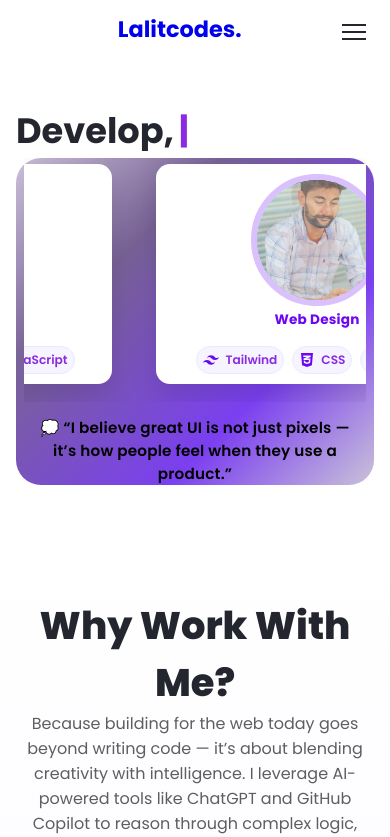
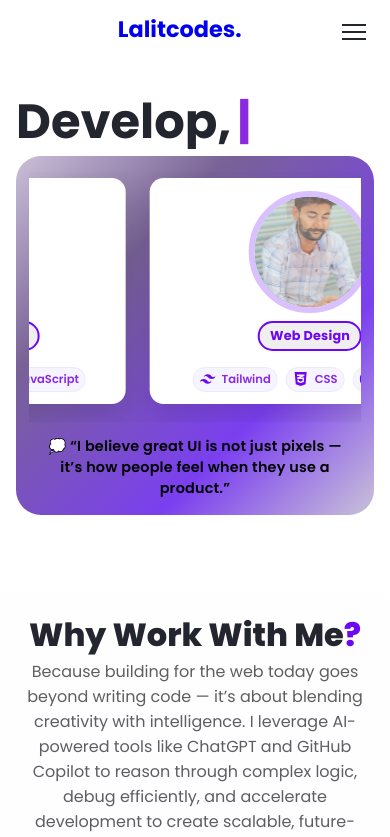
Before and after one commit to Rajputlalit/ReactJsPortfolio, a React (Vite) app: page /home in a window 390 px wide. Shown: the top 837 px of the page. Built offline with nearby package versions, Linux system fonts and the light colour scheme; the HTML template or start-up script is replaced by a standard one.

Commit message:
updated home section with media queries.

```diff
--- a/src/components/CarouselSection.css
+++ b/src/components/CarouselSection.css
@@ -183,390 +183,126 @@
   box-sizing: border-box;
 }
 
-/* Large tablet / small desktop adjustments */
+/* === FLUID RESPONSIVE SWIPER & CARDS === */
+
+/* 💻 Tablets & small desktops */
 @media (max-width: 1200px) {
-  .carousel-inner { max-width: 980px; width: 94vw; margin: 0 auto; }
-  .card { padding: 16px 14px 12px; max-width: 100%; }
-  .img-frame { width: 200px; height: 200px; }
+  .carousel-inner {
+    width: 90vw;
+    max-width: 1000px;
+    padding: 1.8rem;
+  }
+  .img-frame { width: 190px; height: 190px; }
 }
 
-/* Medium screens: allow 2-up layouts if your slider/config allows it */
+/* 📱 Medium tablets / large phones (2 cards per view) */
 @media (max-width: 980px) {
-  /* container uses a sensible max-width while remaining fluid */
-  .carousel-inner { max-width: 760px; width: 96vw; margin: 0 auto; }
-
-  /* slides are flexible and centered; let the swiper control exact slide sizing */
+  .carousel-inner {
+    width: 94vw;
+    padding: 1.5rem;
+  }
   .swiper-slide {
     display: flex;
     justify-content: center;
-    align-items: flex-start;
-    padding: 0 8px;
-    box-sizing: border-box;
-    width: auto; /* don't force a fixed width here */
+    align-items: center;
   }
+  .card {
+    max-width: 320px;
+    width: 100%;
+    padding: 1rem;
+  }
+  .img-frame {
+    width: 160px;
+    height: 160px;
+  }
+  .label {
+    font-size: 0.95rem;
+  }
+  .global-quote {
+    font-size: 1rem;
+  }
+}
 
-  /* cards adapt to available slide space but never overflow */
+/* 📲 Mobile (1 card per view) */
+@media (max-width: 680px) {
+  .carousel-inner {
+    width: 100%;
+    padding: 1rem 0.8rem;
+  }
+  .swiper-slide {
+    width: 100% !important;
+    display: flex;
+    justify-content: center;
+  }
   .card {
     width: 100%;
     max-width: 360px;
+    padding: 1rem;
     margin: 0 auto;
-    box-sizing: border-box;
-    /* padding: 5rem; */
   }
-
-  .img-frame { width: 180px; height: 180px; }
-}
-
-/* Small screens: force one card per view and scale visuals down */
-@media (max-width: 680px) {
-  .carousel-inner { width: 100%; max-width: 100%; padding: 0 12px; margin: 0 auto; }
-  .swiper { padding: 6px 0 18px; }
-
-  /* Guarantee true full-width slides so one card fills viewport */
-  .swiper-slide {
-    width: 100% !important;
-    max-width: 100% !important;
-    display: flex;
-    justify-content: center;
-    padding: 0 10px;
-    box-sizing: border-box;
+  .img-frame {
+    width: 140px;
+    height: 140px;
   }
-
-  /* card occupies the slide but retains inner padding and radius */
-  .card {
-    width: 100%;
-    max-width: 720px;
-    box-sizing: border-box;
-    padding: 14px 12px;
-    border-radius: 16px;
-    margin: 0;
+  .label {
+    font-size: 0.9rem;
+    padding: 4px 10px;
   }
-
-  .img-frame { width: 160px; height: 160px; margin: 8px auto 12px; }
-  .label { font-size: .9rem; padding: 5px 10px; }
-  .badge { font-size: .82rem; padding: 5px 8px; }
-  .global-quote { font-size: .95rem; padding: 0 8px; }
-}
-
-/* Extra-small phones: compact everything for narrow viewports */
-@media (max-width: 420px) {
-  .carousel-inner { padding: 0 8px; }
-  .img-frame { width: 120px; height: 120px; margin: 6px auto 10px; }
-  .card { padding: 10px 8px; border-radius: 14px; width: 100%; max-width: 100%; }
-  .overlay-quote { font-size: .9rem; padding: 8px; }
-  .label { padding: 4px 8px; font-size: .85rem; }
-  .badge { padding: 4px 6px; font-size: .76rem; }
-
-  /* ensure images/layers inside frames scale correctly */
-  .img-frame img,
-  .layer {
-    width: 100%;
-    height: 100%;
-    object-fit: cover;
-    display: block;
+  .badge {
+    font-size: 0.8rem;
+  }
+  .global-quote {
+    font-size: 0.95rem;
+    padding: 0 1rem;
   }
 }
 
-/* Expanded overlay (full-screen / full-parent) */
-.expanded-panel {
-  position: fixed;
-  inset: 0;
-  /* background:#6E06F2; */
-  /* padding: 5rem; */
-  z-index: 1200;
-  display: flex;
-  align-items: center;
-  justify-content: center;
-  padding: 40px 24px;
-  transition: opacity .25s ease, transform .3s ease;
-  border-radius: 50px;
-  border: 1px solid black;
+/* 📞 Extra small phones */
+@media (max-width: 420px) {
+  .card {
+    padding: 0.8rem;
+    border-radius: 14px;
+  }
+  .img-frame {
+    width: 110px;
+    height: 110px;
+  }
+  .label {
+    font-size: 0.8rem;
+  }
+  .badge {
+    font-size: 0.72rem;
+    padding: 3px 6px;
+  }
+  .global-quote {
+    font-size: 0.9rem;
+  }
 }
 
-.expanded-inner {
-  width: 100%;
-  height: 100%;
-  /* width: min(1100px, 96vw); */
-  /* height: min(840px, 90vh); */
-  background: rgba(248, 248, 250, 0.938);
-  border-radius: 22px;
-  box-shadow: 0 20px 60px rgba(12,18,60,0.18);
-  /* display: flex; */
-  /* justify-content: center; */
-  /* align-items: center; */
-  /* justify-content: space-between; */
-  /* border-radius: 20px; */
-  /* gap: 15%; */
-  /* display: grid;
-  grid-template-columns: 1fr 520px;
-  gap: 28px; */
-  /* padding: 5px; */
-  position: relative;
-  /* align-items: center; */
-  overflow: auto;
-  overflow-x: hidden;
-}
-
-.close-btn {
-  position: absolute;
-  right: 18px;
-  top: 12px;
-  background: transparent;
-  border: none;
-  font-size: 28px;
-  line-height: 1;
-  color: #333;
-  cursor: pointer;
-}
-
-.expanded-title {
-  margin: 0 0 20px 0;
-  font-size: 5rem;
-  color: #1b1b1b;
-  line-height: 10vh;
-}
-
-.expanded-tech { display: flex; gap: 10px; flex-wrap: wrap; margin-bottom: 12px; }
-.expanded-quote { color: #4b4b4b; font-weight: 600; margin-bottom: 18px; }
-.expanded-copy { color: #333; font-size: 1rem; max-width: 560px; }
-
-.expanded-inner .left {
-  width:100%;
-  /* height: 100%;  */
-  /* background-color: aqua; */
-  padding: 2rem;
-  display: flex;
-  flex-direction: column;
-  justify-content: center;
-}
-.expanded-inner .right {
-  width: 100%;
-  /* height: 100%; */
-  border-radius: 25px;
-  padding: 5rem;
-  /* background-color: aqua; */
-  display: flex;
-  flex-direction: column;
-  gap: 19px;
-  /* overflow: scroll; */
-  overflow-x: hidden;
-
-}
-.expanded-inner .right h3 {
-  margin: 0 0 8px 0;
-}
-
-.screens-list {
-  width: 100%;
-  /* height: 100vh; */
-  /* background-color: #333; */
-  border-radius: 25px;
-  padding: 2rem;
-  display: flex;
-  justify-content: center;
-  /* align-items: start; */
-  /* flex-direction:column; */
-  /* display: grid; */
-  /* background-color: #6E06F2; */
-  /* grid-template-columns: repeat(1, 1fr); */
-  /* gap: 10px; */
-  /* overflow: scroll; */
-  /* overflow-x: hidden; */
-
-}
-
-/* ----- Milky Bubble Expand Panel Animation ----- */
-.expanded-overlay {
-  position: fixed;
-/* background-color: aqua; */
-
-  /* padding: 2rem; */
-  z-index: 1200;
-  /* border: 1px solid black; */
-  box-shadow: 0 20px 60px rgba(12,18,60,0.18);
-  transition:
-    left 420ms cubic-bezier(.2,.9,.2,1),
-    top 420ms cubic-bezier(.2,.9,.2,1),
-    width 420ms cubic-bezier(.2,.9,.2,1),
-    height 420ms cubic-bezier(.2,.9,.2,1),
-    border-radius 420ms cubic-bezier(.2,.9,.2,1);
-  overflow: hidden;
-  display: flex;
-  align-items: center;
-  justify-content: center;
-}
-
-.expanded-overlay.animating {
-  backdrop-filter: blur(1px) saturate(1.02);
-/* background-color: aqua; */
-
-}
-
-.expanded-panel-inner {
-  width: 96%;
-  height: 94%;
-  background: linear-gradient(180deg, rgba(255,255,255,0.98), rgba(248,248,250,0.96));
-  /* border-radius: 25px; */
-  /* border: 25px; */
-  max-width: 1200px;
-  max-height: 92vh;
-  /* padding: -2rem; */
-  opacity: 0;
-  transform: translateY(6px) scale(.995);
-  transition: opacity 360ms ease, transform 360ms ease;
-  display: flex;
-  align-items: stretch;
-  justify-content: center;
-  pointer-events: none;
-}
-
-.expanded-panel-inner.show {
-  opacity: 1;
-  transform: translateY(0) scale(1);
-  pointer-events: auto;
-}
-
-.expanded-content-columns {
-  width: 100%;
-  /* background-color: aqua; */
-  display: grid;
-  grid-template-columns:1fr 560px;
-  gap: 50px;
-  padding: 2rem;
-  box-shadow: 2px 10px 20px;
-  box-sizing: border-box;
-  border-radius: 25px;
-  overflow-x:hidden ;
-  /* border: 40px; */
-}
-
-.expanded-overlay .close-btn {
-  position: absolute;
-  right: 18px;
-  top: 14px;
-  background: transparent;
-  border: none;
-  font-size: 28px;
-  color: #333;
-  cursor: pointer;
-}
-
-.screens-list {
-  width: 100%;
-  max-height: calc(120vh);
-  overflow-y: auto;
-  padding-right: 1rem;
-  /* padding-right: px; */
-  display: flex;
-  /* justify-content: center; */
-  /* align-items: center; */
-  box-shadow: 2px 10px 20px #6E06F2;
-  /* background-color: aqua; */
-  /* flex-direction: column-reverse; */
-  /* border-radius: 25px; */
-  /* height: 100vh; */
-}
-
-.screenshot {
-  margin-bottom: 18px;
-}
-
-.screenshot img {
-  width: 100%;
-  overflow: hidden;
-  object-position: center;
-  object-fit: cover;
-  /* margin-bottom: 19px; */
-  /* filter: grayscale(); */
-  border-radius: 12px;
-}
-.screenshot img:hover{
-transition: 0.5s ease-out;
-  box-shadow: 2px 10px 20px;
-  /* transla; */
-}
-/* --- Video Styling --- */
-.video-wrapper {
-  width: 100%;
-  /* margin-top: 1.5rem; */
-  border-radius: 30px;
-  overflow: hidden;
-  margin-right: 2.5rem;
-  box-shadow: 2px 5px 20px #6c06f2f1;
-
-  /* box-shadow: 0px 4px 18px rgba(0, 0, 0, 0.15); */
-  /* border-radius: 25px; */
-}
-
-.service-video {
-  width: 100%;
-  padding: 2rem;
-  height: auto;
-  display: block;
-  border-radius: 32px;
-  object-fit: cover;
-  background-color: black;
-
-}
-
-
-
-
-
-/* .panel-controls {
-  margin-top: 18px;
-  display: flex;
-  justify-content: flex-end;
-} */
-
-/* .to-top-btn {
-  background: #6E06F2;
-  color: #fff;
-  border: none;
-  padding: 8px 12px;
-  border-radius: 8px;
-  cursor: pointer;
-  transition: background 0.2s ease;
-}
-
-.to-top-btn:hover {
-  background: #4b05b9;
-} */
-
+/* === Expanded Overlay Responsive === */
 @media (max-width: 980px) {
   .expanded-content-columns {
     grid-template-columns: 1fr;
-    padding: 18px;
+    gap: 20px;
+    padding: 1.5rem;
   }
-  .expanded-overlay {
-    border-radius: 12px;
+  .expanded-panel-inner {
+    flex-direction: column;
+    height: 90vh;
+  }
+  .expanded-inner .right {
+    padding: 2rem 1rem;
+  }
+  .expanded-title {
+    font-size: clamp(2rem, 6vw, 3rem);
+    line-height: 1.2;
   }
 }
-
-
-
-
-
-
-.screens-list .screenshot{
-  /* border-radius: 20px; */
-  /* width: 500px; */
-  /* height: 500px; */
-  /* overflow: scroll; */
-  /* overflow-x: hidden; */
-  /* object-fit: cover; */
-  /* object-position: center; */
-  padding: 1rem;
+@media (max-width: 480px) {
+  .expanded-copy {
+    font-size: 0.9rem;
+  }
+  .expanded-tech .badge {
+    font-size: 0.8rem;
+  }
 }
-.thumb { background: #f6f6f8; border-radius: 8px; height: 120px; display: flex; align-items: center; justify-content: center; overflow: hidden; }
-.thumb img { width: 100%; height: 100%; object-fit: cover; display: block; }
-.thumb .empty { color: #9a9a9a; padding: 8px; }
-
-/* make title button visually same as label but keyboard-focusable */
-.title-btn { cursor: pointer; background: transparent; border: none; padding: 0; }
-.title-btn.label { display: inline-block; }
-
-@media (max-width: 980px) {
-  .expanded-inner { grid-template-columns: 1fr; height: 86vh; width: 94vw; padding: 20px; }
-  .expanded-inner .right { order: 2; }
-}
--- a/src/components/CarouselSection.jsx
+++ b/src/components/CarouselSection.jsx
@@ -285,6 +285,7 @@ export default function CarouselSection() {
           speed={900}
           spaceBetween={24}
           slidesPerView={3}
+
           autoplay={{
             delay: 2000,
             disableOnInteraction: false,
--- a/src/components/GalaxySection.jsx
+++ b/src/components/GalaxySection.jsx
@@ -237,7 +237,10 @@ const handleFormClick = (e) => e.stopPropagation();
         </div>
 
       )}
+      <div className="quotebox">
+        <p>Got an idea? Let’s make it real.</p>
+      </div>
+    </section>
 
-    </section>
   );
 }
--- a/src/components/WhyWorkWithMe.css
+++ b/src/components/WhyWorkWithMe.css
@@ -26,11 +26,14 @@
   /* text-align: left; */
   /* align-self: flex-start; */
 }
-
+.whywork-header h2 span{
+  color: #6e06f2;
+}
 .whywork-header p {
   font-size: 1.2rem;
   color: #5e5e5e;
   max-width: 700px;
+  margin-left: 2vw;
   /* margin: 0 auto; */
 }
 
@@ -108,28 +111,31 @@
 }
 
 
-/* Responsive */
 @media (max-width: 980px) {
+  .whywork-section {
+    padding: 4rem 1.2rem;
+    text-align: center;
+  }
   .why-card {
-    width: 80%;
+    width: 85%;
+    margin: 0 auto;
   }
-
   .whywork-header h2 {
-    font-size: 2.4rem;
+    font-size: clamp(2rem, 7vw, 3rem);
   }
-
   .whywork-header p {
     font-size: 1rem;
+    margin: 0 auto;
   }
 }
 
 @media (max-width: 600px) {
+  .whywork-cards {
+    flex-direction: column;
+    align-items: center;
+  }
   .why-card {
     width: 100%;
-    padding: 1.5rem;
-  }
-
-  .whywork-section {
-    padding: 4rem 1rem;
+    padding: 1.5rem 1rem;
   }
 }
--- a/src/pages/Home.css
+++ b/src/pages/Home.css
@@ -65,3 +65,30 @@
     font-size: clamp(2.2rem, 9vw, 3.5rem);
   }
 }
+
+
+/* === FLUID RESPONSIVE TYPEWRITER === */
+@media (max-width: 1200px) {
+  .home h1 {
+    font-size: clamp(3rem, 8vw, 5rem);
+    text-align: center;
+  }
+}
+@media (max-width: 768px) {
+  .home {
+    height: auto;
+    padding: 3rem 1rem;
+  }
+  .typewriter {
+    font-size: clamp(2rem, 6vw, 3rem);
+    text-align: center;
+  }
+}
+@media (max-width: 420px) {
+  .home {
+    padding: 2rem 1rem;
+  }
+  .typewriter {
+    font-size: clamp(1.8rem, 8vw, 2.2rem);
+  }
+}
--- a/src/pages/Lalitcodes.css
+++ b/src/pages/Lalitcodes.css
@@ -286,7 +286,7 @@
   }
 }
 
-@media (max-width: 600px) {
+@media (max-width: 480px) {
   .Landing .rightSide {
     width: 200px;
     height: 250px;
```
Also changed, not shown: src/components/GalaxySection.css (+49 -0 lines), src/components/footer/Footer.css (+46 -5 lines).
